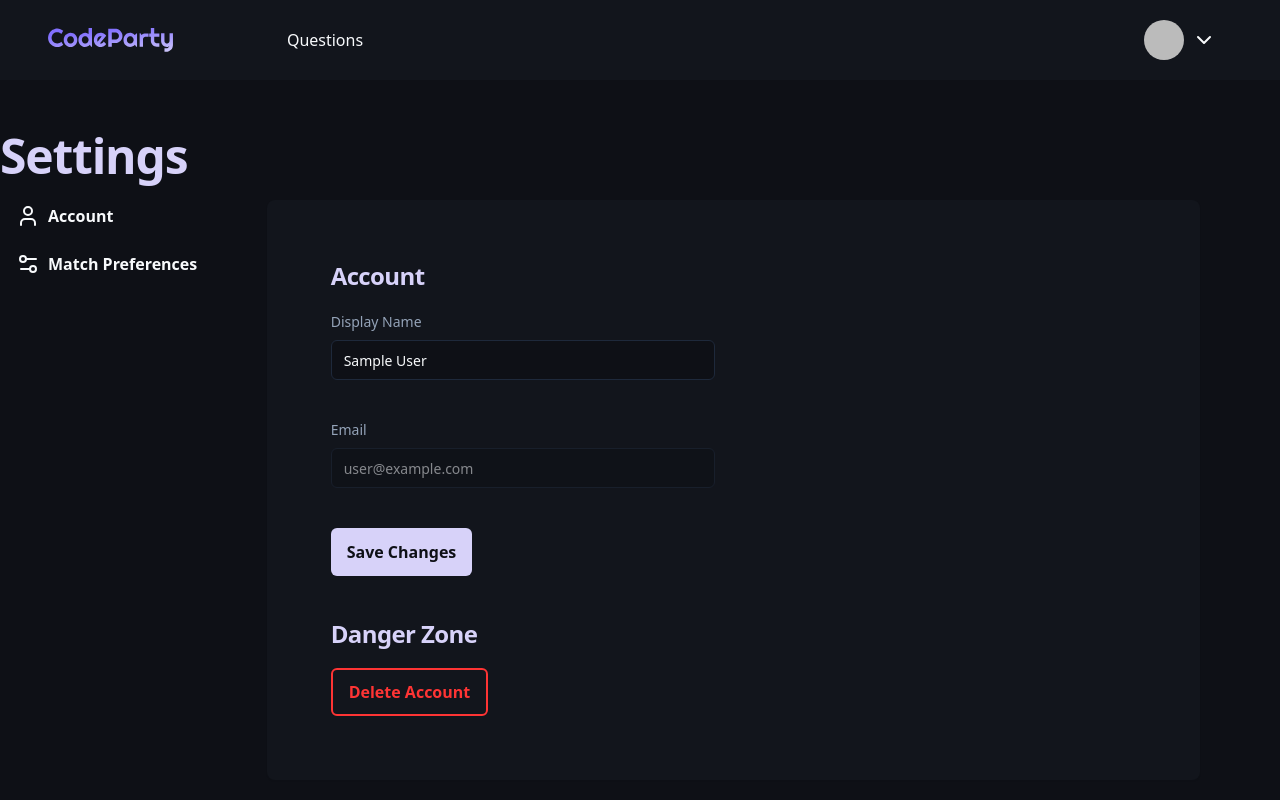
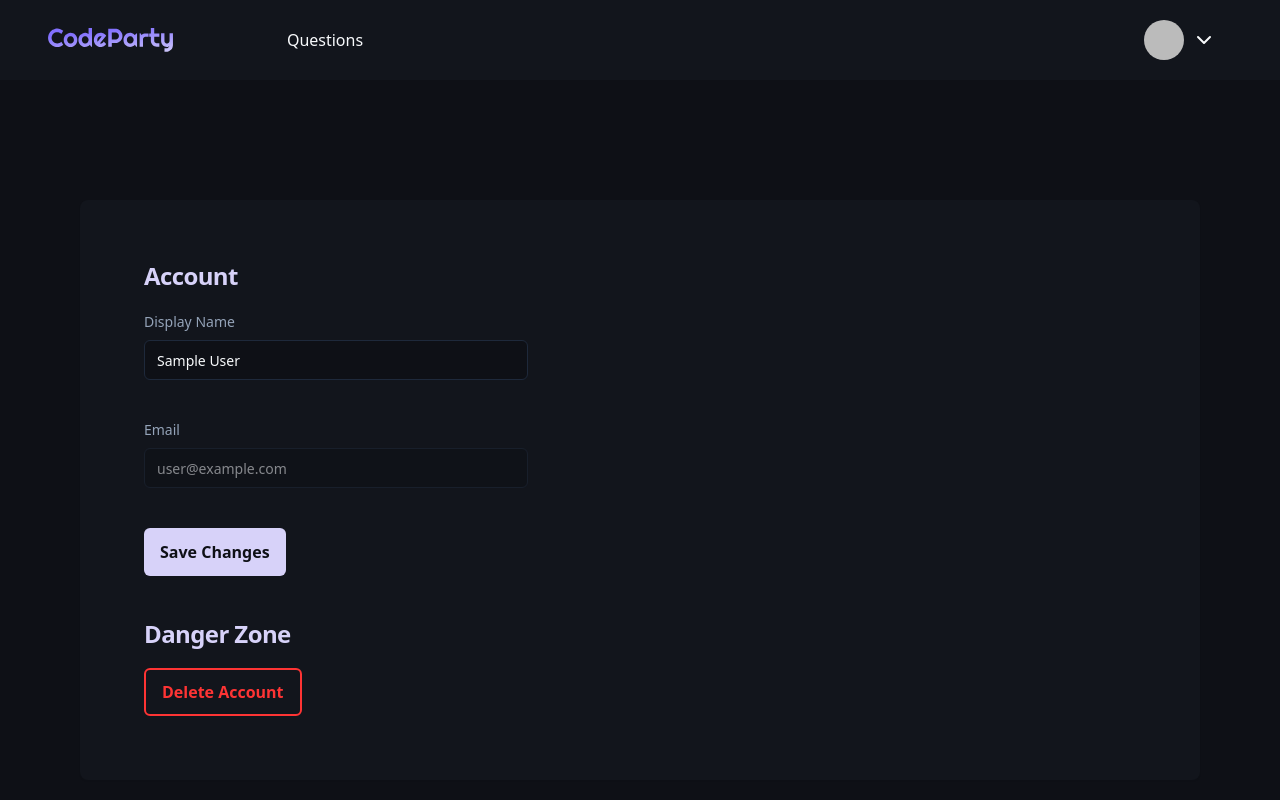
Before and after one commit to CS3219-AY2324S1/ay2324s1-course-assessment-g11, a Next.js app in the folder frontend/: page /settings in a window 1280 px wide. Shown: the top 800 px of the page. Built offline with nearby package versions, Linux system fonts and the light colour scheme; no server answers; sample sign-in values are in the browser's storage.

Commit message:
Remove settingsOptions

```diff
--- a/frontend/src/pages/settings/index.tsx
+++ b/frontend/src/pages/settings/index.tsx
@@ -1,23 +1,5 @@
-import { Button } from "@/components/ui/button";
-
-import { TypographyH1 } from "@/components/ui/typography";
-
-import { UserIcon, Settings2Icon } from "lucide-react";
 import { useRouter } from "next/router";
 import AccountSettingsCard from "./_account";
-
-const settingsOptions = [
-  {
-    title: "Account",
-    href: "/settings/#account",
-    icon: UserIcon,
-  },
-  {
-    title: "Match Preferences",
-    href: "/settings/#match",
-    icon: Settings2Icon,
-  },
-]
 
 export default function Settings() {
   const router = useRouter();
@@ -25,21 +7,6 @@ export default function Settings() {
   return (
     <div className="max-w-7xl mx-auto py-10">
       <div className="flex">
-        <div className="items-start w-60">
-          <div className="fixed w-60">
-            <TypographyH1>Settings</TypographyH1>
-            <div>
-              {settingsOptions.map((option) => (
-                <div key={option.href}>
-                  <Button variant="ghost" className="justify-start w-full gap-2" onClick={() => router.push(option.href)}>
-                    <option.icon size={24} />
-                    {option.title}
-                  </Button>
-                </div>
-              ))}
-            </div>
-          </div>
-        </div>
         <div className="w-full p-10 m-10 flex flex-col gap-10">
           <AccountSettingsCard />
         </div>
```
